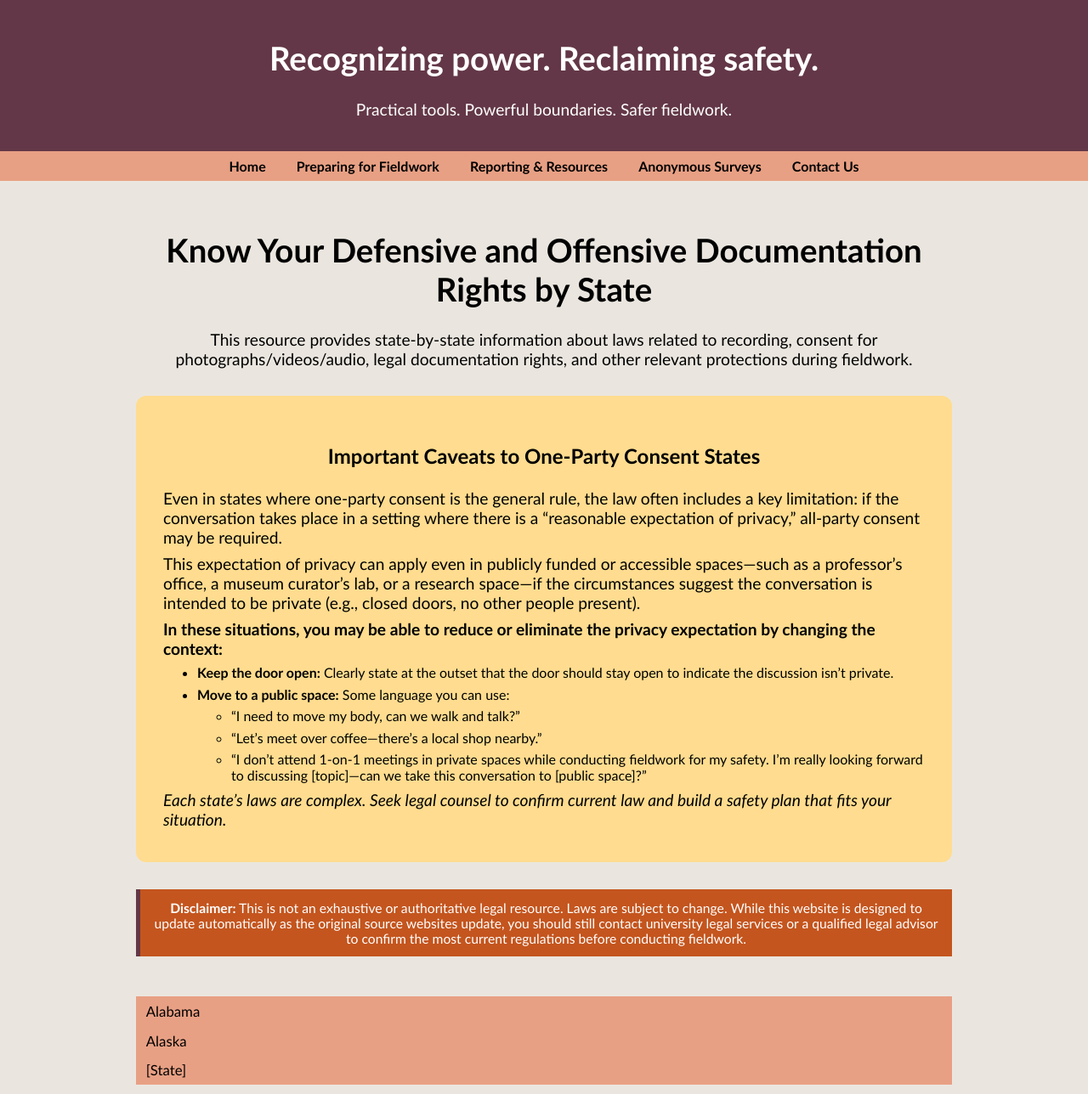
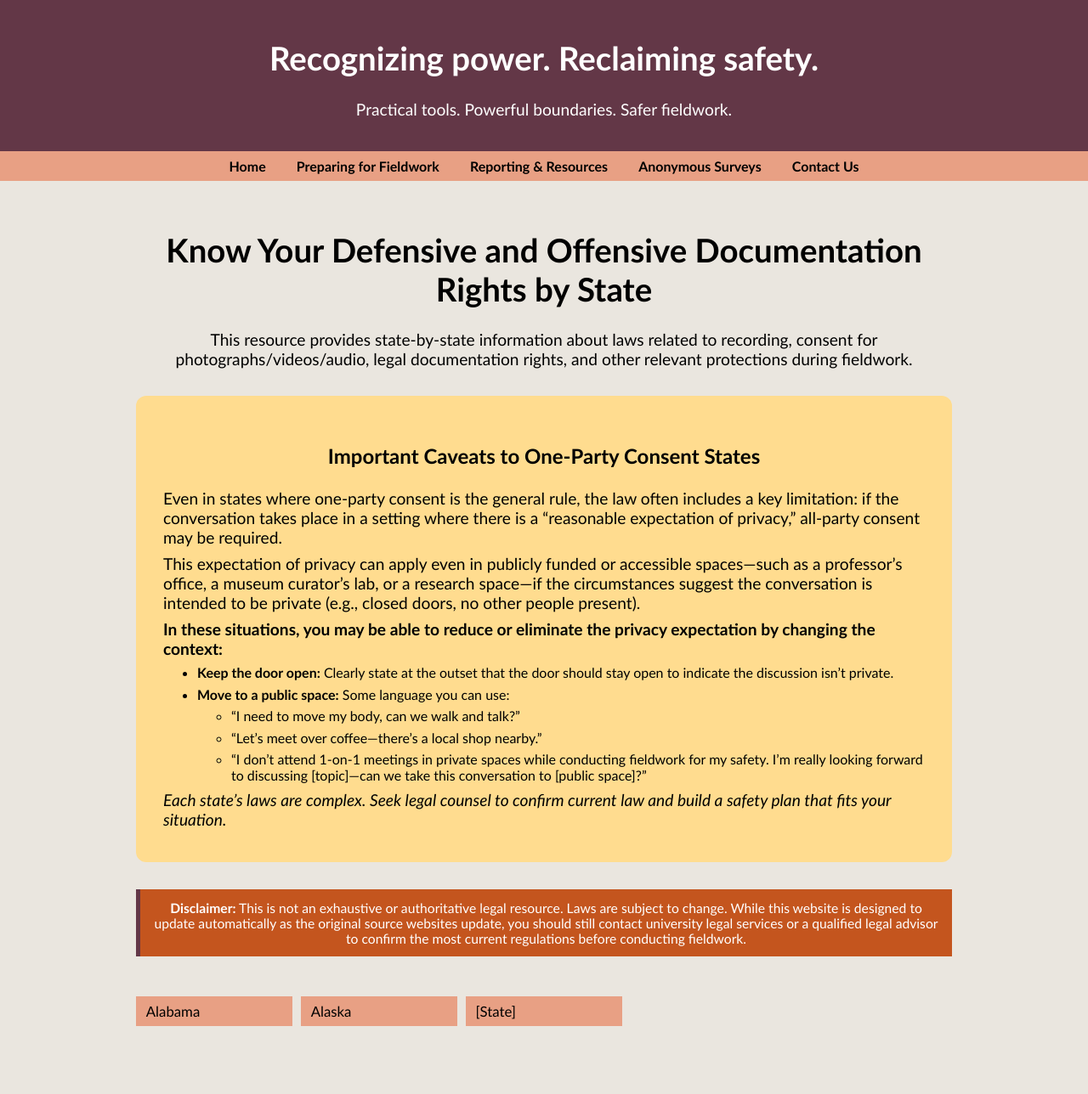
Before and after one commit to AnthroSafetyWarrior/GoldenTrowelProject, a Jekyll site: the page built from _pages/statelaw.html, in a window 1280 px wide. Shown: the whole page at 85% size. Built offline with Jekyll 4.4.1, drawn with Linux system fonts in a browser that asks for light colours; after the commit the page ends 1219 px from its top, so only the background shows below that.

Commit message:
updating pages

```diff
--- a/_pages/statelaw.html
+++ b/_pages/statelaw.html
@@ -169,6 +169,7 @@ permalink: /statelaw.html
   <strong>Disclaimer:</strong> This is not an exhaustive or authoritative legal resource. Laws are subject to change. While this website is designed to update automatically as the original source websites update, you should still contact university legal services or a qualified legal advisor to confirm the most current regulations before conducting fieldwork.
 </div>
 
+<div class="accordion-grid">
 <div class="state">
     <button class="accordion" aria-expanded="false" aria-controls="alabama-panel" id="alabama-btn"> Alabama </button>
     <div class="panel" id="alabama-panel" role="region" aria-labelledby="alabama-btn" hidden>
@@ -253,6 +254,7 @@ permalink: /statelaw.html
   </table>
 </div>
 </div>
+</div>
 
 
 
```
